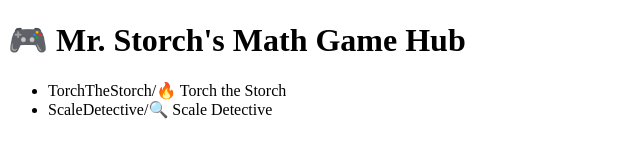
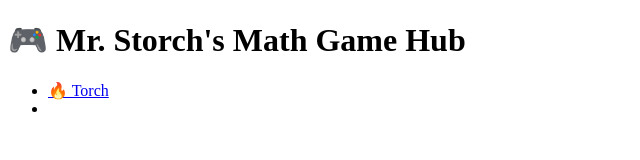
Before and after one commit to mrstorch/math-game-hub, a plain HTML site: page index.html in a window 1280 px wide. Shown: the whole page, without its empty margins (0-640 px from the left). Drawn offline with Linux system fonts and the light colour scheme.

Commit message:
Fix links in Math Game Hub index

```diff
--- a/index.html
+++ b/index.html
@@ -3,14 +3,13 @@
 <head>
     <title>Mr. Storch's Math Game Hub</title>
 </head>
-
 <body>
 
     <h1>🎮 Mr. Storch's Math Game Hub</h1>
 
     <ul>
-        <li>TorchTheStorch/🔥 Torch the Storch</a></li>
-        <li>ScaleDetective/🔍 Scale Detective</a></li>
+        <li><a href="TorchTheStorch/">🔥 Torch</a></li>
+        <li><caleDetective/🔍 Scale Detective</a></li>
     </ul>
 
 </body>
```
